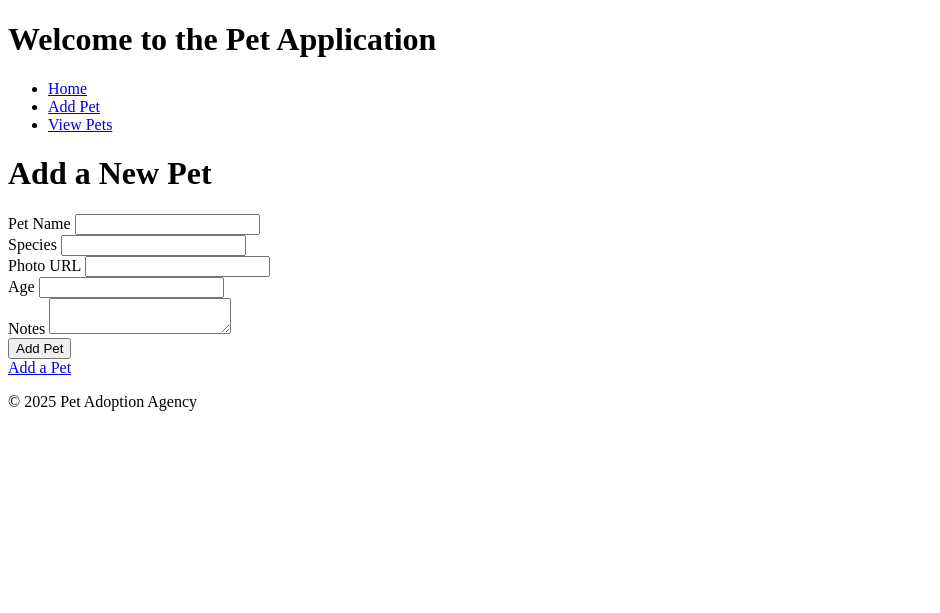
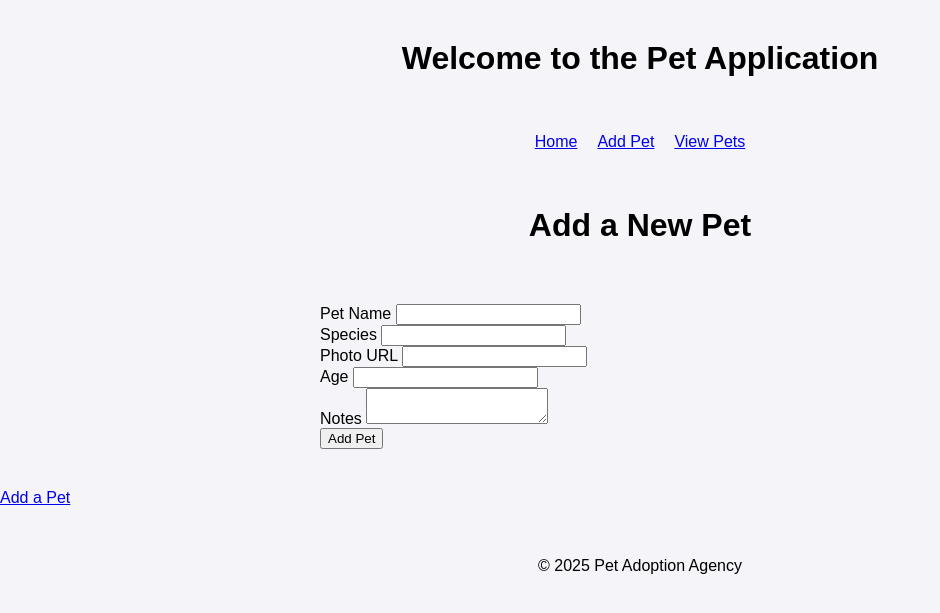
Before and after one commit to stolenwise/wtforms, a Flask app: page /add in a window 1280 px wide. Shown: the top 613 px of the page, without its empty margins (0-940 px from the left). Run offline with Flask 3, Linux system fonts and the light colour scheme.

Commit message:
aligned nav links

```diff
--- a/static/styles.css
+++ b/static/styles.css
@@ -0,0 +1,57 @@
+body {
+    font-family: Arial, sans-serif;
+    margin: 0;
+    padding: 0;
+    background-color: #f4f4f9;
+}
+
+h1 {
+    width: 50%;
+    margin: 20px auto;
+    padding: 20px;
+    text-align: center;
+    /* background-color: white; */
+    border-radius: 10px;
+    /* box-shadow: 0 4px 8px rgba(0, 0, 0, 0.1); */
+}
+
+form {
+    width: 50%;
+    margin: 20px auto;
+    padding: 20px;
+    /* background-color: white; */
+    border-radius: 10px;
+    /* box-shadow: 0 4px 8px rgba(0, 0, 0, 0.1); */
+}
+
+
+
+nav, ul {
+    display: flex;
+    justify-content: center;
+    gap: 20px; /* Add spacing between the links if needed */
+    list-style-type: none; /* If it's a list, remove bullet points */
+    padding: 0;
+}
+
+
+/* ul, li {
+    display: inline-block;
+    justify-content: right;
+    font-weight: bold;
+    margin-left: 20px;
+
+    /* background-color: white; */
+    border-radius: 10px;
+    /* box-shadow: 0 4px 8px rgba(0, 0, 0, 0.1); */
+
+
+
+li {
+    text-align: center;
+}
+
+footer {
+    text-align: center;
+    margin-top: 50px;
+}
--- a/templates/add_pet.html
+++ b/templates/add_pet.html
@@ -2,7 +2,7 @@
 
 {% block content %}
   <h1>Add a New Pet</h1>
-  <form method="POST" action="{{ url_for('add_pet') }}">
+  <form id = "form" method="POST" action="{{ url_for('add_pet') }}">
     {{ form.hidden_tag() }}
     <div>
       <label for="pet_name">Pet Name</label>
```
Also changed, not shown: instance/pets.db.
